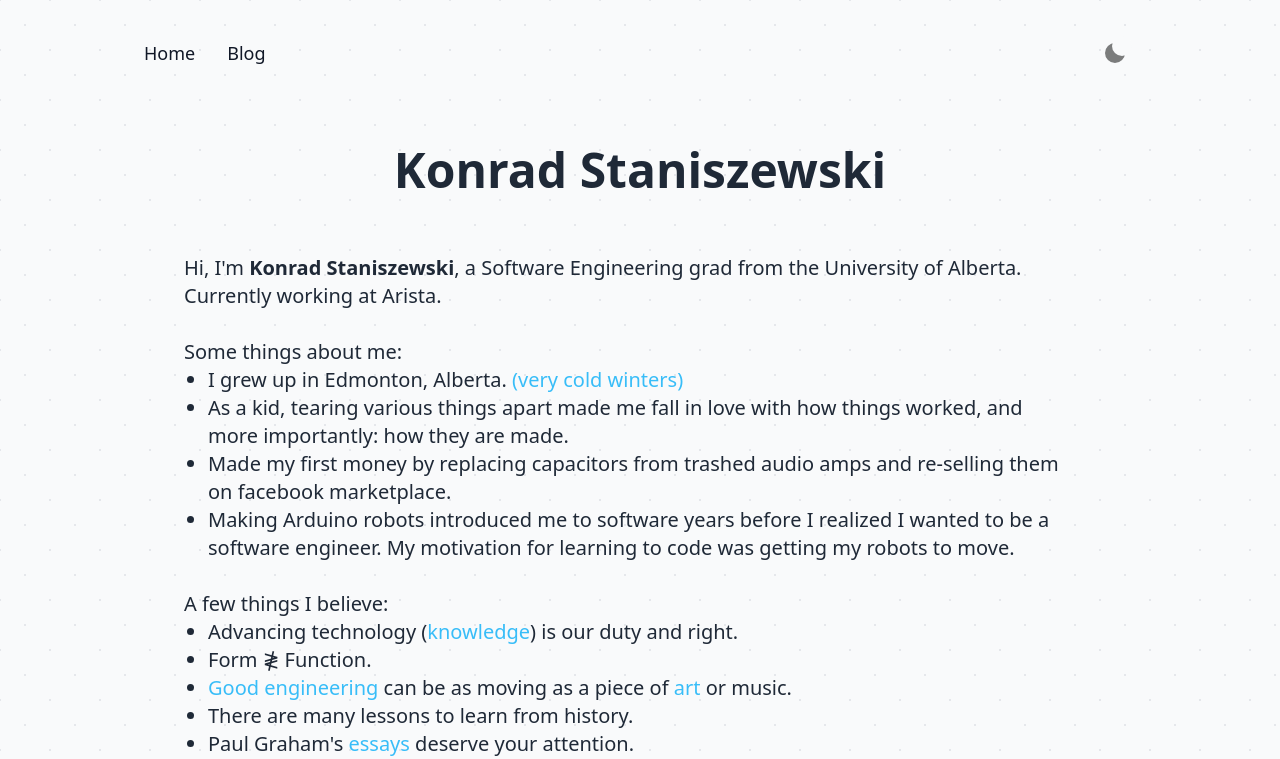
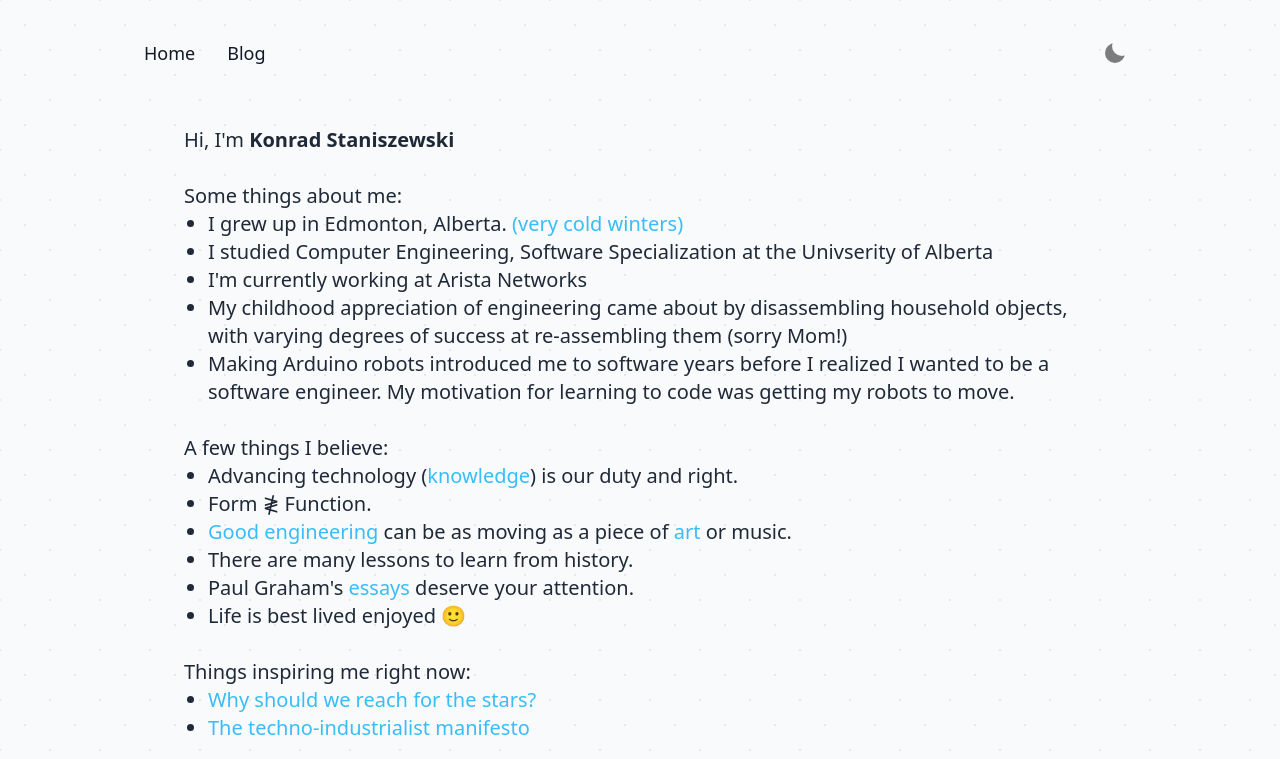
Before and after one commit to KonradStanski/KonradStaniszewski.github.io, a Next.js app: page / in a window 1280 px wide. Shown: the top 759 px of the page. Built offline with nearby package versions, Linux system fonts and the light colour scheme.

Commit message:
Change index

```diff
--- a/pages/index.tsx
+++ b/pages/index.tsx
@@ -4,12 +4,10 @@ const Home: NextPage = () => {
   return (
     <div>
       <div className="m-auto px-4 md:px-10">
-        <h1 className="text-center text-5xl font-bold pb-10 pt-0 md:pt-10">Konrad Staniszewski</h1>
         <div id="intro-section" className="py-5 flex flex-col md:flex md:flex-row">
           <div className="flex flex-col text-xl justify-around">
             <p>
-              Hi, I&apos;m <b>Konrad Staniszewski</b>, a Software Engineering grad from the University of Alberta.
-              Currently working at Arista.
+              Hi, I&apos;m <b>Konrad Staniszewski</b>
             </p>
             <br/>
             <p>
@@ -20,8 +18,12 @@ const Home: NextPage = () => {
                 I grew up in Edmonton, Alberta.
                 <a className="text-sky-400" href="https://www.cbc.ca/news/canada/edmonton/edmonton-cold-record-environment-canada-1.7083387"> (very cold winters)</a>
               </li>
-              <li>As a kid, tearing various things apart made me fall in love with how things worked, and more importantly: how they are made.</li>
-              <li>Made my first money by replacing capacitors from trashed audio amps and re-selling them on facebook marketplace.</li>
+              <li>I studied Computer Engineering, Software Specialization at the Univserity of Alberta</li>
+              <li>I'm currently working at Arista Networks</li>
+              <li>
+                My childhood appreciation of engineering came about by disassembling household objects, with varying degrees of success at
+                re-assembling them (sorry Mom!)
+              </li>
               <li>
                 Making Arduino robots introduced me to software years before I realized I wanted to be a software engineer.
                 My motivation for learning to code was getting my robots to move.
```
